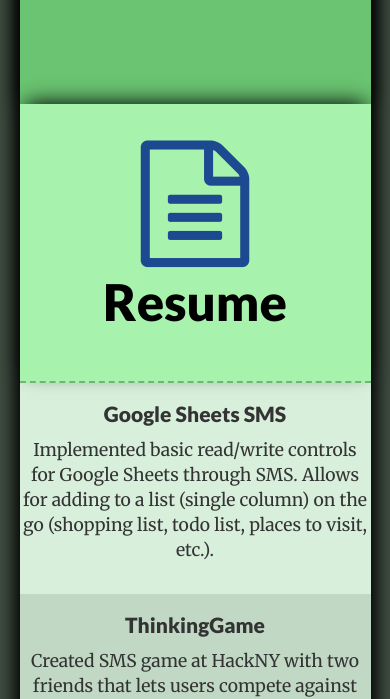
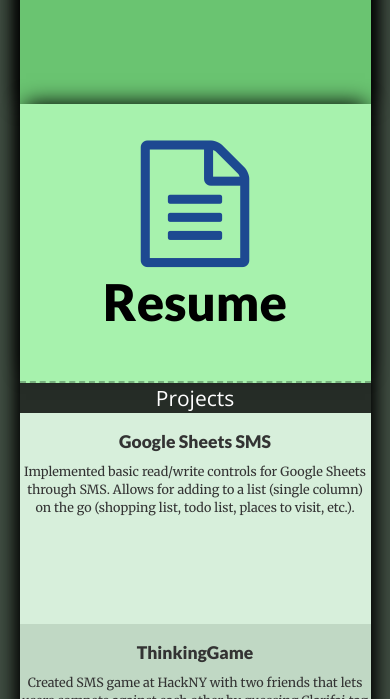
Before and after one commit to jamesw8/jamesw8.github.io, a plain HTML site: page index.html in a window 390 px wide. Shown: the part 1301-2000 px from the top of the page. Drawn offline with nearby package versions, Linux system fonts and the light colour scheme.

Commit message:
Added projects section name on mobile and changed font sizes

```diff
--- a/index.html
+++ b/index.html
@@ -34,7 +34,7 @@
 				</div>
 
 				<div class="col-sm-12 col-md-12">
-					<p class="center-block" id="greet">Hi, I'm James. I'm pursuing a career in Full Stack Development while studying Computer Science at The City College of New York. Web technologies that I work with include Flask, Bootstrap, HTML/CSS, and a little bit of React and Node/Express.<span id="blink">|</span></p>
+					<p class="center-block" id="greet">Hi, I'm James. I'm pursuing a career in Full Stack Development while studying Computer Science at The City College of New York. Web technologies that I work with include Flask, Bootstrap, HTML/CSS, and a little bit of React and Node/Express. I also enjoy participating in hackathons.<span id="blink">|</span></p>
 				</div>
 				<div class="col-sm-12 col-md-12">
 					<hr style="border-top: 5px solid lightgreen; color: black; width: 30%; margin-top: 0; text-align: center;">
@@ -72,6 +72,9 @@
 						Projects
 					</div>
 				</a>
+			</div>
+			<div class="row" id="project-title-xs">
+				Projects
 			</div>
 			<div class="row" id="projects">
 				<div class="row project-row center-block">
--- a/styles.css
+++ b/styles.css
@@ -68,7 +68,7 @@ body {
 }
 
 #greet-div {
-	font-size: 0.85em;
+	font-size: 1.25vw;
 	overflow-y: scroll;
 }
 
@@ -203,6 +203,10 @@ body {
 	transition: background-color 0.25s ease-out;
 }
 
+.project-title-xs {
+	display: none;
+}
+
 .project {
 	margin: 0;
 	height: 50vh;
@@ -210,7 +214,7 @@ body {
 
 .project-header {
 	font-family: 'Lato', sans-serif;
-	font-size: 2em;
+	font-size: 3vh;
 	padding: 5vh;
 }
 
@@ -383,6 +387,14 @@ body {
 		display: none;
 	}
 
+	#project-title-xs {
+		background-color: #262d27;
+		color: white;
+		font-family: 'Open Sans', sans-serif;
+		font-size: 1.5em;
+		text-align: center;
+	}
+
 	#left-col {
 		position: relative;
 		height: 33vh;
@@ -412,12 +424,12 @@ body {
 	}
 
 	.project-header {
-		font-size: 1.5em;
+		font-size: 1.25em;
 		padding-top: 2vh;
 		padding-bottom: 1vh;
 	}
 
 	.project-caption {
-		font-size: 1.25em;
+		font-size: 0.9em;
 	}
 }
```
